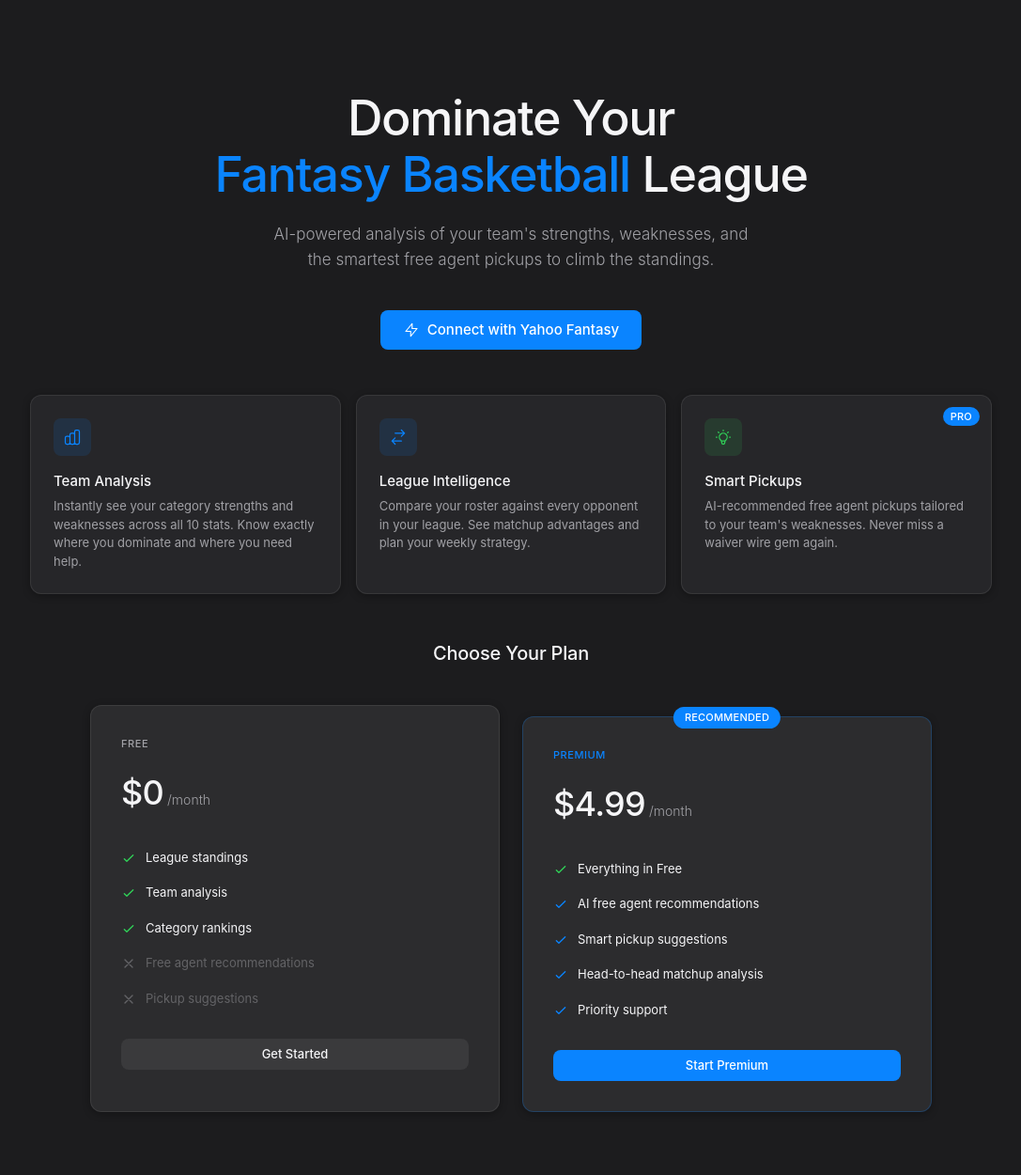
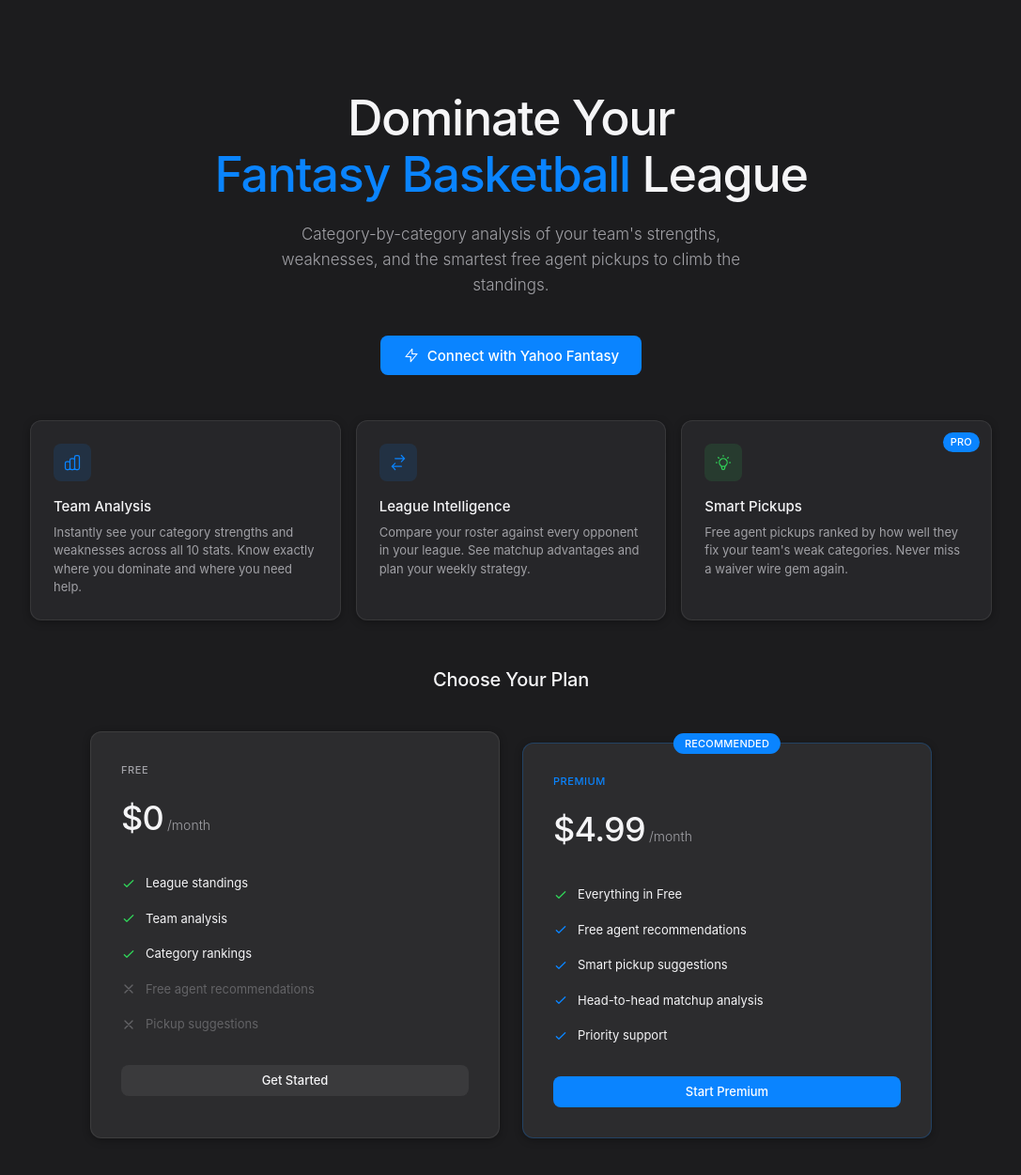
Before and after one commit to CS-27/FantasyBasketballApp, a FastAPI app: page / in a window 1280 px wide. Shown: the part 48-1298 px from the top of the page at 94% size, without its empty margins (96-1183 px from the left). Run offline with FastAPI, Linux system fonts and the light colour scheme; parts of the project's set-up code (start-up, migrations or seed data) failed here and were passed over; some libraries are stand-ins or nearby versions.

Commit message:
Remove "AI" claims from landing page
Recommendations come from a category-weighted scoring heuristic, not AI;
describe them accurately ahead of the Yahoo API access review.

Co-Authored-By: Claude Opus 5.5 <noreply@anthropic.com>

```diff
--- a/app/templates/landing.html
+++ b/app/templates/landing.html
@@ -12,7 +12,7 @@
             <span class="hero-accent">Fantasy Basketball</span> League
         </h1>
         <p class="hero-subtitle" style="margin-top: 20px;">
-            AI-powered analysis of your team's strengths, weaknesses, and the smartest free agent pickups to climb the standings.
+            Category-by-category analysis of your team's strengths, weaknesses, and the smartest free agent pickups to climb the standings.
         </p>
         <div style="margin-top: 40px;">
             <a href="/auth/login" class="btn btn--large" style="gap: 8px;">
@@ -54,7 +54,7 @@
                 </svg>
             </div>
             <h3 class="section-heading" style="margin-bottom: 6px;">Smart Pickups</h3>
-            <p class="body-text">AI-recommended free agent pickups tailored to your team's weaknesses. Never miss a waiver wire gem again.</p>
+            <p class="body-text">Free agent pickups ranked by how well they fix your team's weak categories. Never miss a waiver wire gem again.</p>
         </div>
     </div>
 
@@ -110,7 +110,7 @@
                     </div>
                     <div class="pricing-feature">
                         <svg viewBox="0 0 24 24" fill="none" stroke="var(--accent-blue)" stroke-width="2" stroke-linecap="round" stroke-linejoin="round"><path d="M5 13l4 4L19 7"/></svg>
-                        AI free agent recommendations
+                        Free agent recommendations
                     </div>
                     <div class="pricing-feature">
                         <svg viewBox="0 0 24 24" fill="none" stroke="var(--accent-blue)" stroke-width="2" stroke-linecap="round" stroke-linejoin="round"><path d="M5 13l4 4L19 7"/></svg>
```
